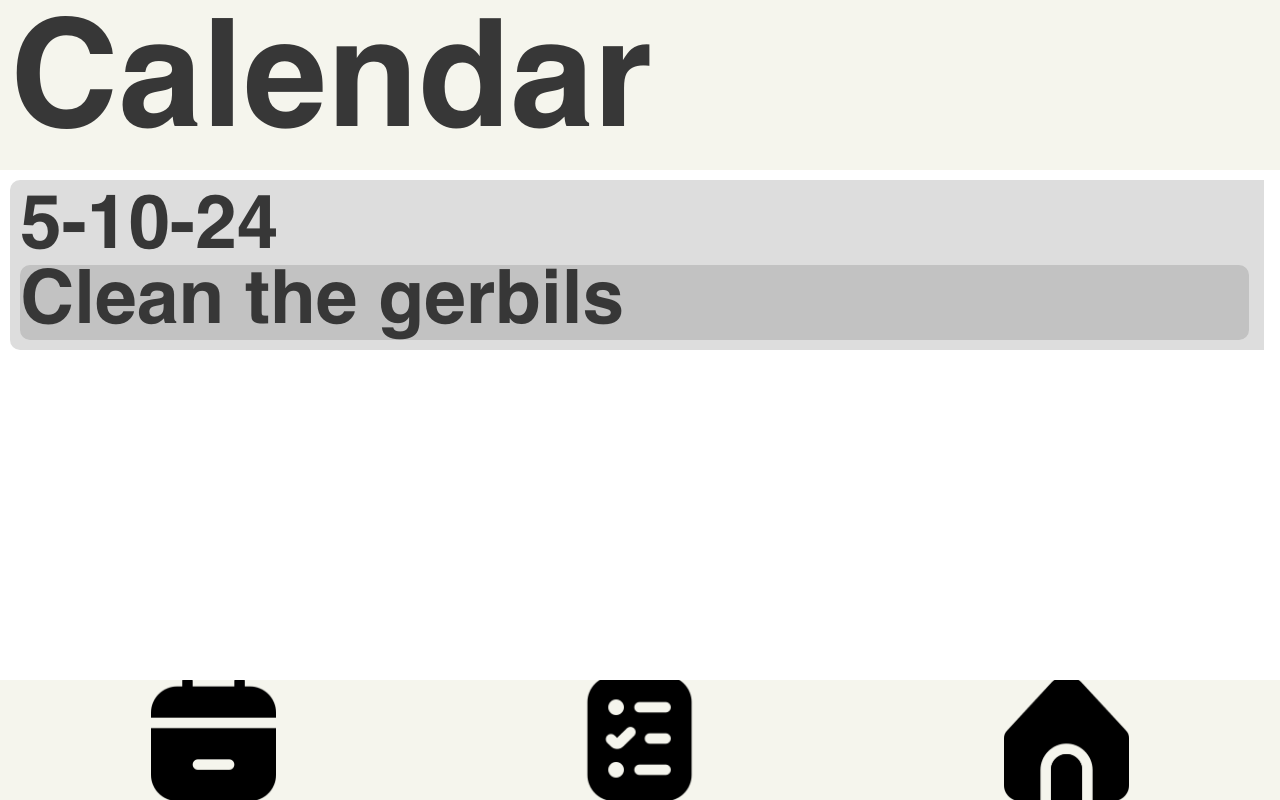
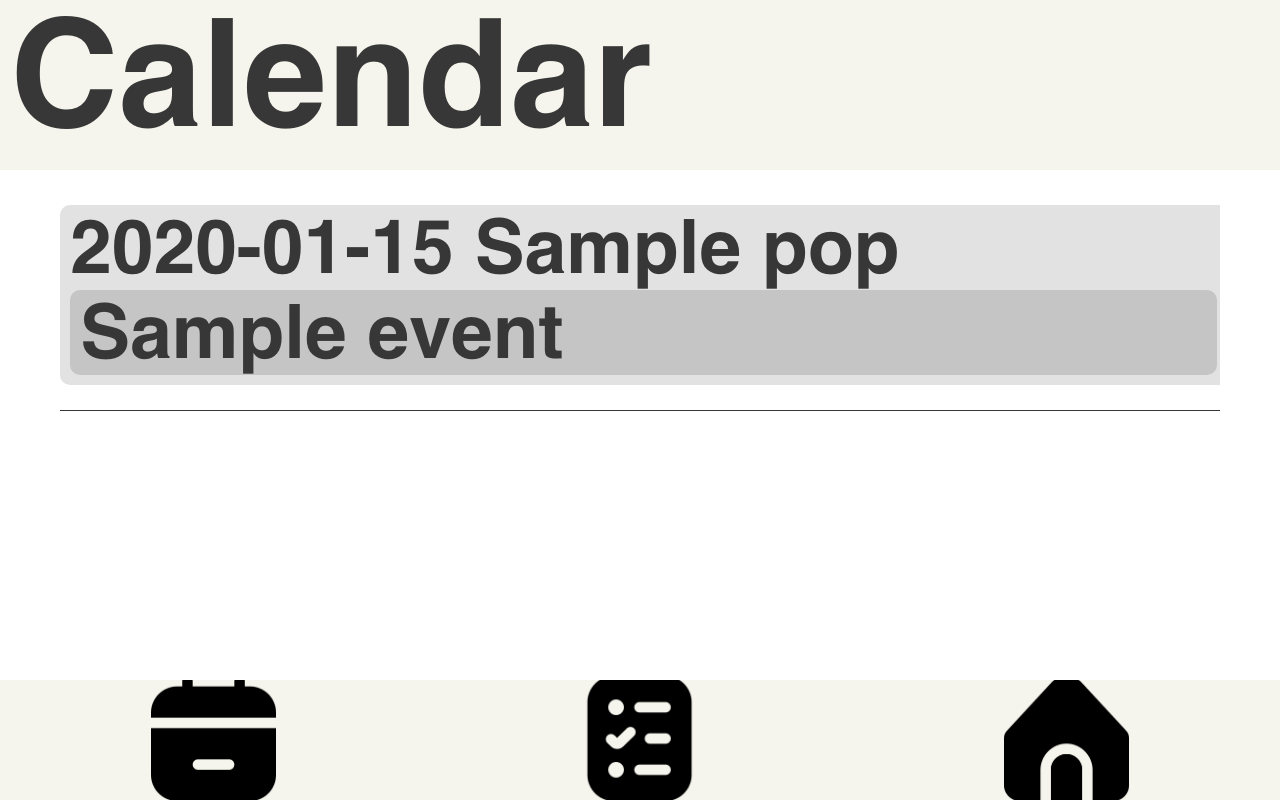
Before and after one commit to edht2/GreenHouse, a Flask app: template app/templates/calendar.html in a window 1280 px wide. Run offline with Flask 3, Linux system fonts and the light colour scheme; the template is opened without the code that fills it: most values are stand-ins (such as "Sample title", 1, 10 or a date in 2020).

Commit message:
Developing calendar

```diff
--- a/app/models/__init__.py
+++ b/app/models/__init__.py
@@ -2,4 +2,5 @@ from app.models.climatestate import ClimateState
 from app.models.bed import Bed
 from app.models.user import User
 from app.models.todo import Todo
+from app.models.calendar import Event, Date
 # this is a more scalable approach
--- a/app/static/css/calendar.css
+++ b/app/static/css/calendar.css
@@ -1,16 +1,25 @@
-#date_table {
-    position: absolute;
-    width: 98%;
-    height: 70%;
+#calendar {
+    margin: 50px;
+    margin-bottom: 25px;
+    margin-top: 25px;
 }
 .date {
     border-radius: 10px;
-    background-color: rgb(221, 221, 221);
+    background-color: rgb(226, 226, 226);
     width: 100%;
     padding: 10px;
 }
 .event {
     border-radius: 10px;
-    background-color: rgb(194, 194, 194);
+    background-color: rgb(197, 197, 197);
     width: 98%;
+    padding-top: 10px;
+    padding-left: 10px;
 }
+.break {
+    height: 1px;
+    width: 100%;
+    background-color: rgb(55, 55, 55);
+    margin-top: 25px;
+    margin-bottom: 25px;
+}
--- a/app/static/css/todo.css
+++ b/app/static/css/todo.css
@@ -6,6 +6,7 @@
 .todo_item {
     background-color: rgb(226, 226, 226);
     padding: 5px;
+    border-radius: 10px;
 }
 .break {
     height: 1px;
@@ -27,11 +28,6 @@ input[type=button] {
     border-radius: 10px;
     border: 0;
 }
-iframe {
-    height: 500px;
-    width: 500px;
-    border: 0;
-}
 #top_pannel_edit {
     background-color: rgb(245, 245, 237);
     padding: 10px;
--- a/app/templates/calendar.html
+++ b/app/templates/calendar.html
@@ -4,15 +4,22 @@
 {% block content %}
     <!-- Body stuff goes here! -->
     <link rel="stylesheet" href="{{ url_for('static', filename='css/calendar.css') }}">
-    <div>
-        <div id='date_table'>
+    {% if (len_dates < 1) %}
+        <center><div class='note'>No upcoming dates!</div></center>
+    {% endif %}
+    <div id='calendar'>
+        {% for date in dates %}
             <div class='date'>
-                5-10-24
-                <div class='event'>
-                    Clean the gerbils
-                </div>
+                {{ date[0].date }}
+                {{ date.pop(0) }}
+                {% for event in date %}
+                    <div class='event'>
+                        {{ event.title }}
+                    </div>
+                {% endfor %}
             </div>
-        </div>
+            <div class="break"></div>
+        {% endfor %}
     </div>
 
 
```
Also changed, not shown: app/__init__.py (+11 -2 lines), app/main/routes.py (+10 -1 lines), app/models/calendar.py (added, +12 -0 lines), app.db.
